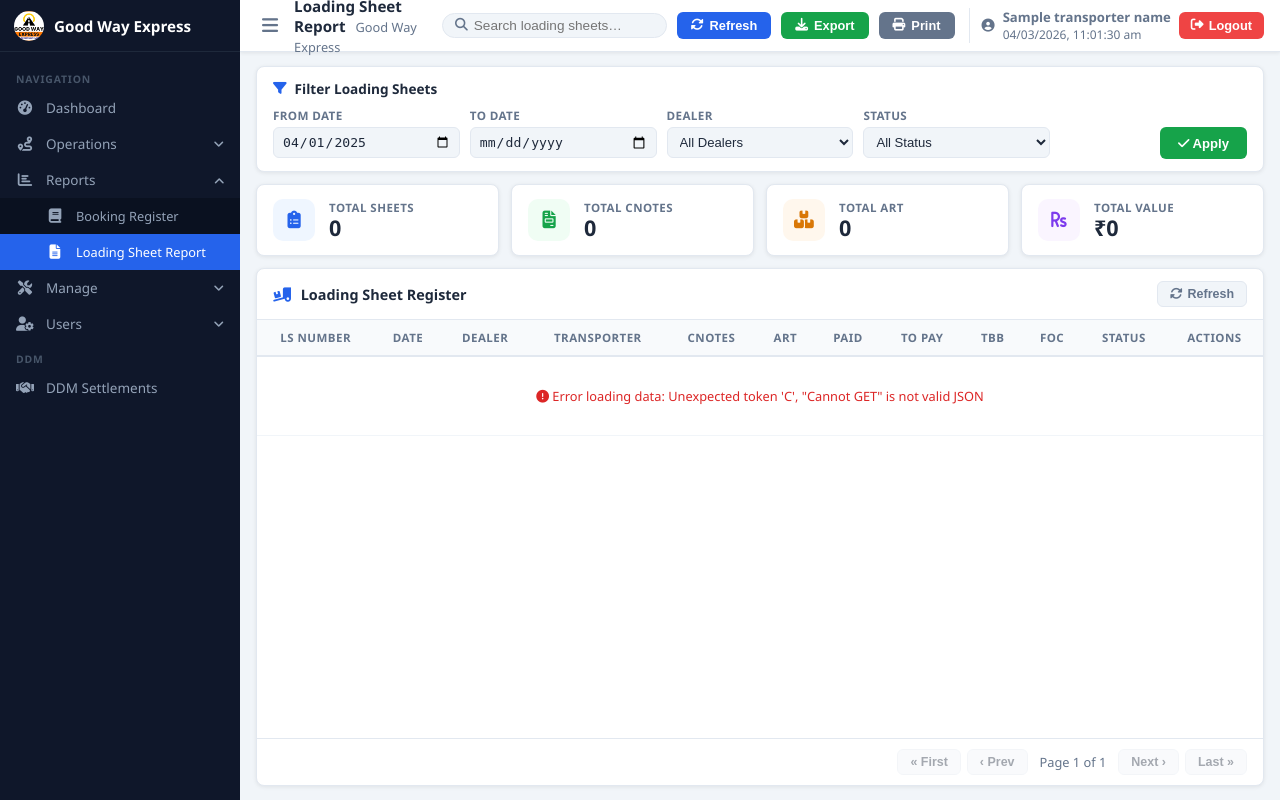
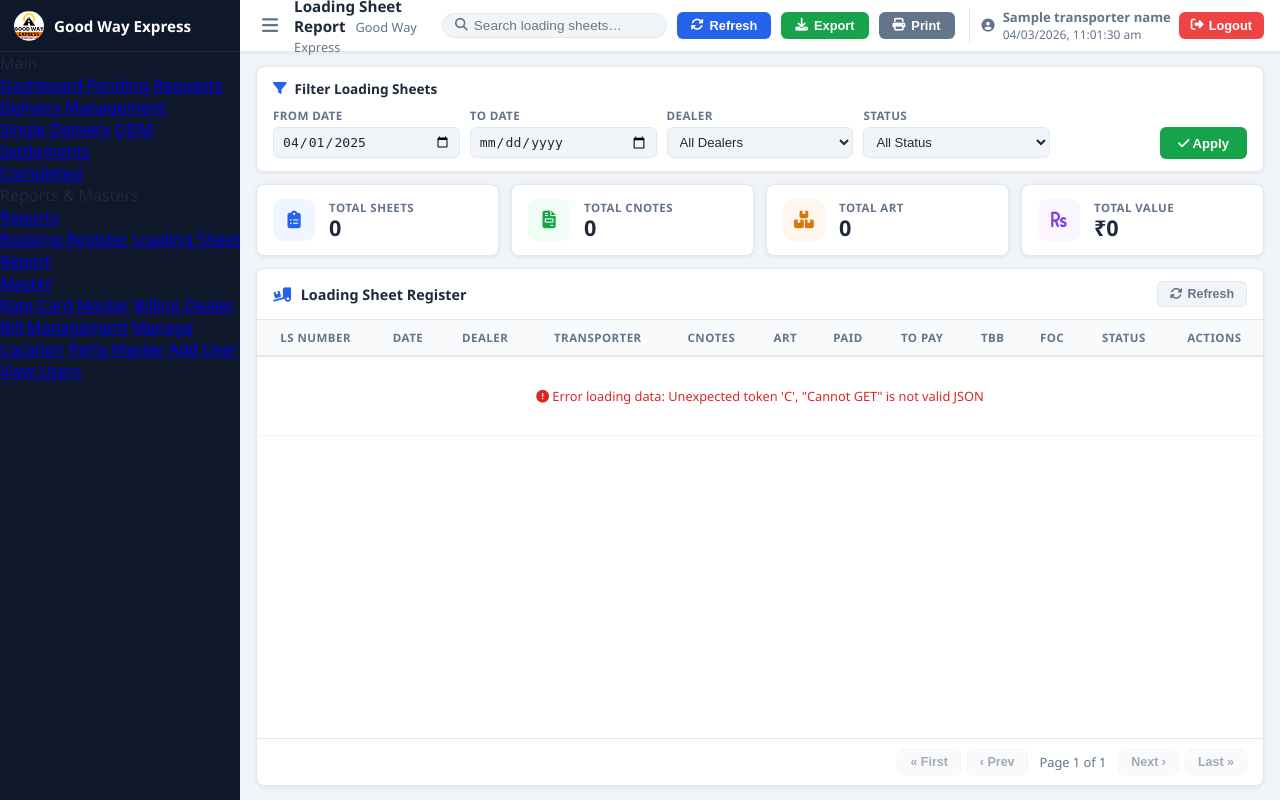
Before and after one commit to atul0786/logistics_project, a Django app: template transporter_app/templates/transporter/loading_sheet_report.html in a window 1280 px wide. Run offline with Django 5.2, Linux system fonts and the light colour scheme; the template is opened without the code that fills it: most values are stand-ins (such as "Sample title", 1, 10 or a date in 2020).

Commit message:
Update loading_sheet_report.html

```diff
--- a/transporter_app/templates/transporter/loading_sheet_report.html
+++ b/transporter_app/templates/transporter/loading_sheet_report.html
@@ -510,89 +510,48 @@
             <img src="{% static 'images/logo.jpg' %}" alt="logo">
             <span>Good Way Express</span>
         </div>
-        <nav class="sidebar-nav">
-            <div class="nav-section-title">Navigation</div>
+        <nav>
+    <div class="nav-section-label">Main</div>
+    <a href="{% url 'transporter:home' %}" class="nav-link">
+      <i data-lucide="layout-dashboard"></i><span class="nav-link-text">Dashboard</span>
+    </a>
+    <a href="{% url 'transporter:receive' %}" class="nav-link" target="_blank">
+      <i data-lucide="clock"></i><span class="nav-link-text">Pending Requests</span>
+    </a>
+    <a href="#" class="nav-link has-submenu">
+      <i data-lucide="clipboard-list"></i><span class="nav-link-text">Delivery Management</span>
+      <i data-lucide="chevron-right" class="arrow"></i>
+    </a>
+    <div class="submenu">
+      <a href="{% url 'transporter:delivery_cnotes' %}" target="_blank">Single Delivery</a>
+      <a href="{% url 'transporter:ddm_settlement' %}" target="_blank">DDM Settlements</a>
+    </div>
+    <a href="#" class="nav-link"><i data-lucide="check-circle"></i><span class="nav-link-text">Completed</span></a>
 
-            <a href="{% url 'home' %}" class="nav-item">
-                <i class="fas fa-tachometer-alt"></i>
-                <span class="nav-label">Dashboard</span>
-            </a>
+    <div class="nav-section-label">Reports & Masters</div>
+    <a href="#" class="nav-link has-submenu open">
+      <i data-lucide="bar-chart-2"></i><span class="nav-link-text">Reports</span>
+      <i data-lucide="chevron-right" class="arrow"></i>
+    </a>
+    <div class="submenu open">
+      <a href="{% url 'transporter:all_booking_register' %}" class="active">Booking Register</a>
+      <a href="{% url 'transporter:loading_sheet_report' %}" target="_blank">Loading Sheet Report</a>
+    </div>
+    <a href="#" class="nav-link has-submenu">
+      <i data-lucide="settings"></i><span class="nav-link-text">Master</span>
+      <i data-lucide="chevron-right" class="arrow"></i>
+    </a>
+    <div class="submenu">
+      <a href="{% url 'transporter:rate_card_master' %}" target="_blank">Rate Card Master</a>
+      <a href="{% url 'transporter:billing' %}" target="_blank">Billing Dealer</a>
+      <a href="{% url 'transporter:bill_manage' %}" target="_blank">Bill Management</a>
+      <a href="{% url 'transporter:manage_location' %}" target="_blank">Manage Location</a>
+      <a href="{% url 'transporter:party_master' %}" target="_blank">Party Master</a>
+      <a href="{% url 'transporter:add_user' %}" target="_blank">Add User</a>
+      <a href="{% url 'transporter:view_users' %}" target="_blank">View Users</a>
+    </div>
+  </nav>
 
-            <div class="nav-group">
-                <div class="nav-item" onclick="toggleGroup(this)">
-                    <i class="fas fa-route"></i>
-                    <span class="nav-label">Operations</span>
-                </div>
-                <div class="nav-sub">
-                    <a href="{% url 'receive' %}" class="nav-item">
-                        <i class="fas fa-clock"></i><span class="nav-label">Pending Requests</span>
-                    </a>
-                    <a href="{% url 'delivery_cnotes' %}" class="nav-item">
-                        <i class="fas fa-shipping-fast"></i><span class="nav-label">Single Delivery</span>
-                    </a>
-                </div>
-            </div>
-
-            <div class="nav-group">
-                <div class="nav-item" onclick="toggleGroup(this)">
-                    <i class="fas fa-chart-bar"></i>
-                    <span class="nav-label">Reports</span>
-                </div>
-                <div class="nav-sub">
-                    <a href="{% url 'all_booking_register' %}" class="nav-item">
-                        <i class="fas fa-book"></i><span class="nav-label">Booking Register</span>
-                    </a>
-                    <a href="{% url 'loading_sheet_report' %}" class="nav-item active">
-                        <i class="fas fa-file-alt"></i><span class="nav-label">Loading Sheet Report</span>
-                    </a>
-                </div>
-            </div>
-
-            <div class="nav-group">
-                <div class="nav-item" onclick="toggleGroup(this)">
-                    <i class="fas fa-tools"></i>
-                    <span class="nav-label">Manage</span>
-                </div>
-                <div class="nav-sub">
-                    <a href="{% url 'manage_location' %}" class="nav-item">
-                        <i class="fas fa-map-marker-alt"></i><span class="nav-label">Manage Location</span>
-                    </a>
-                    <a href="{% url 'party_master' %}" class="nav-item">
-                        <i class="fas fa-users"></i><span class="nav-label">Party Master</span>
-                    </a>
-                    <a href="{% url 'rate_card_master' %}" class="nav-item">
-                        <i class="fas fa-tags"></i><span class="nav-label">Rate Card</span>
-                    </a>
-                    <a href="{% url 'billing' %}" class="nav-item">
-                        <i class="fas fa-file-invoice-dollar"></i><span class="nav-label">Billing</span>
-                    </a>
-                    <a href="{% url 'bill_manage' %}" class="nav-item">
-                        <i class="fas fa-receipt"></i><span class="nav-label">Bill Management</span>
-                    </a>
-                </div>
-            </div>
-
-            <div class="nav-group">
-                <div class="nav-item" onclick="toggleGroup(this)">
-                    <i class="fas fa-user-cog"></i>
-                    <span class="nav-label">Users</span>
-                </div>
-                <div class="nav-sub">
-                    <a href="{% url 'add_user' %}" class="nav-item">
-                        <i class="fas fa-user-plus"></i><span class="nav-label">Add User</span>
-                    </a>
-                    <a href="{% url 'view_users' %}" class="nav-item">
-                        <i class="fas fa-users"></i><span class="nav-label">View Users</span>
-                    </a>
-                </div>
-            </div>
-
-            <div class="nav-section-title">DDM</div>
-            <a href="{% url 'ddm_settlement' %}" class="nav-item">
-                <i class="fas fa-handshake"></i>
-                <span class="nav-label">DDM Settlements</span>
-            </a>
-        </nav>
     </aside>
 
     <!-- ═══════════════════════════════════════ MAIN -->
```
